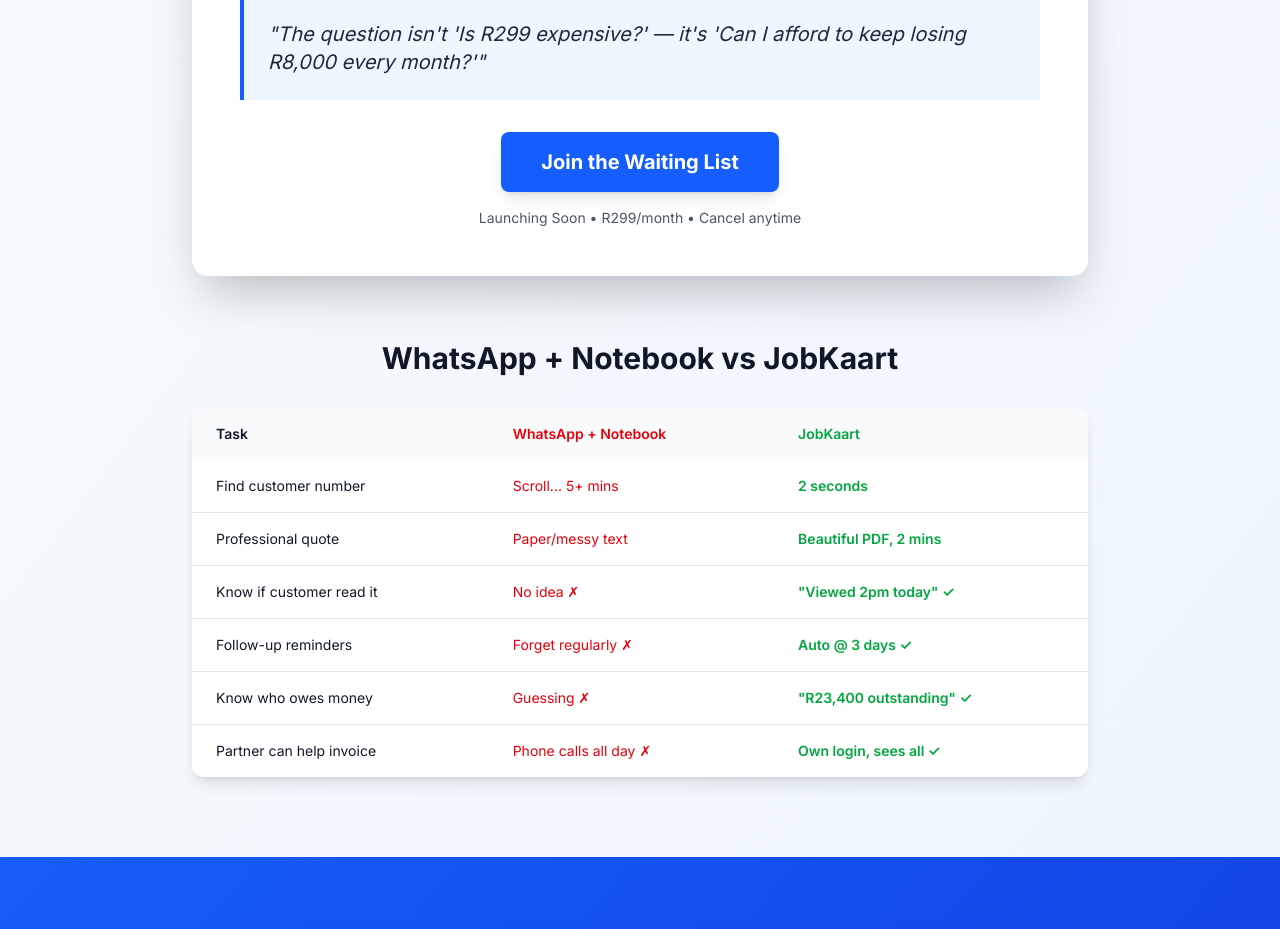
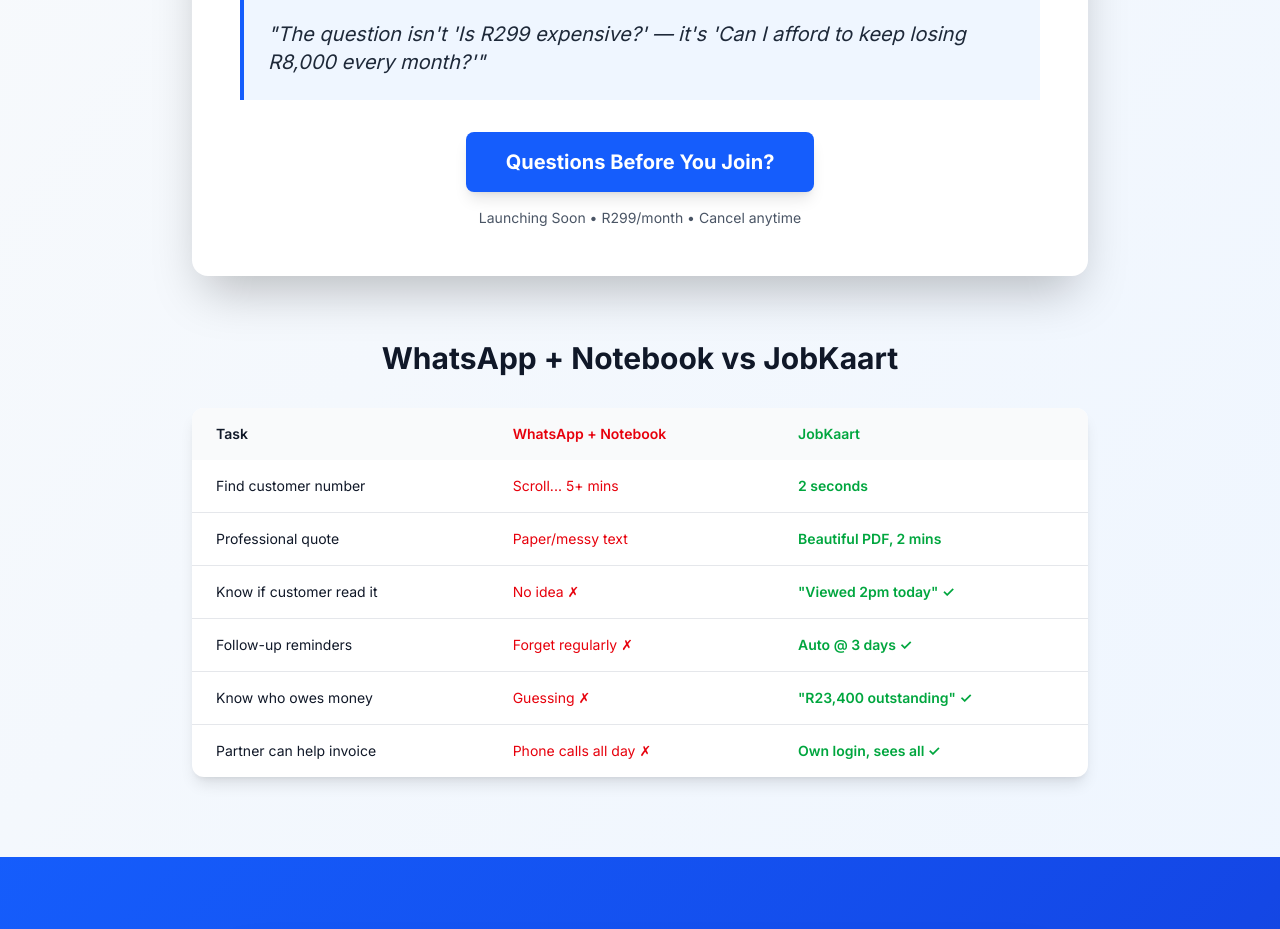
Before and after one commit to mariuserasmus/jobkaart, a Next.js app in the folder jobkaart-app/: page / in a window 1280 px wide. Shown: the part 2580-3509 px from the top of the page. Built offline with nearby package versions, Linux system fonts and the light colour scheme.

Commit message:
Fix contact form button: update section ID and button text

```diff
--- a/jobkaart-app/components/ROI.tsx
+++ b/jobkaart-app/components/ROI.tsx
@@ -67,7 +67,7 @@
                   onClick={scrollToWaitingList}
                   className="bg-blue-600 hover:bg-blue-700 text-white font-bold text-xl px-10 py-4 rounded-lg shadow-lg transform transition hover:scale-105"
                 >
-                  Join the Waiting List
+                  Questions Before You Join?
                 </button>
                 <p className="mt-4 text-sm text-gray-600">
                   Launching Soon • R299/month • Cancel anytime
```
